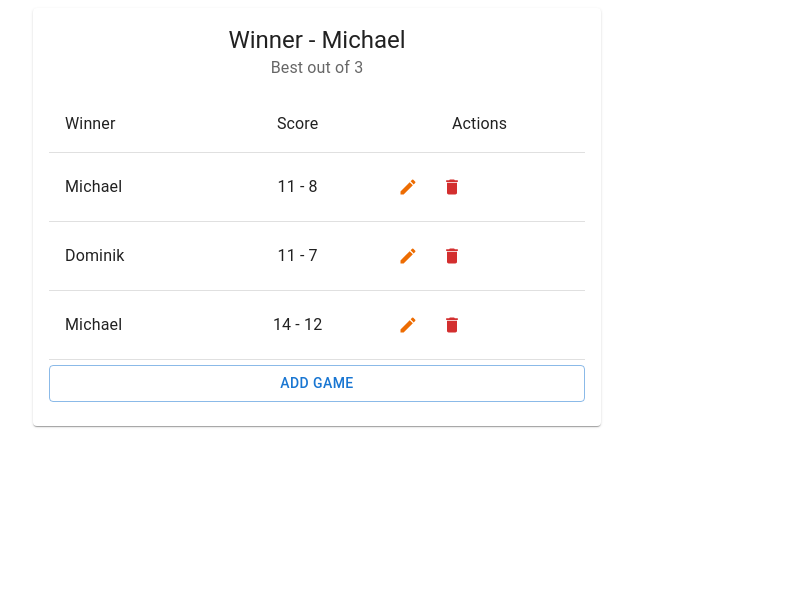
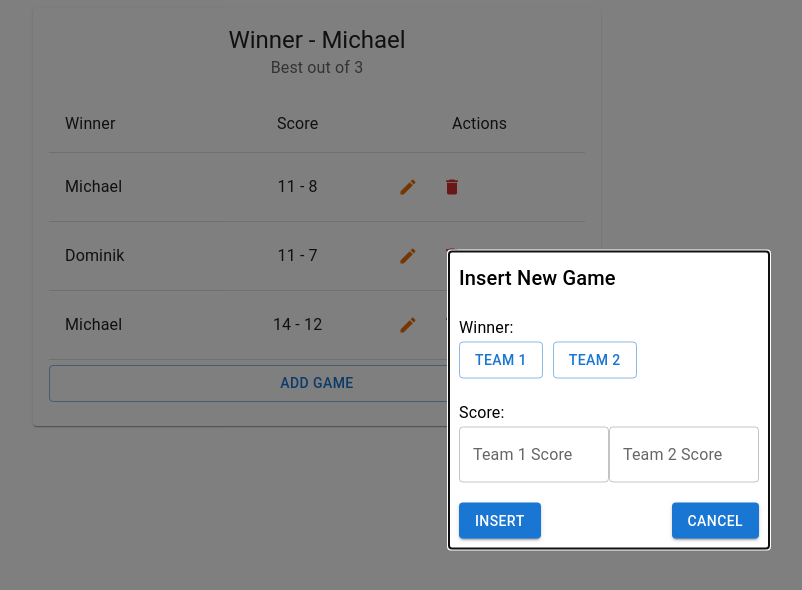
Before and after one commit to DominikDolphin/squash_tracker, a React (Vite) app: page / in a window 1280 px wide. Shown: the top 590 px of the page, without its empty margins (31-833 px from the left). Built offline with nearby package versions, Linux system fonts and the light colour scheme.

Commit message:
Basic view of modal

```diff
--- /dev/null
+++ b/src/components/AddGameModal.jsx
@@ -0,0 +1,102 @@
+import React, { useState } from "react";
+import { Modal, Typography, Button, TextField } from "@mui/material";
+
+export default function AddGameModal({
+  rowKey,
+  isOpen,
+  handleInsertButton,
+  handleCloseModal,
+}) {
+  const [winner, setWinner] = useState("");
+  const [score1, setScore1] = useState("");
+  const [score2, setScore2] = useState("");
+
+  const handleWinnerChange = (value) => {
+    setWinner(value);
+  };
+
+  const handleScore1Change = (event) => {
+    setScore1(event.target.value);
+  };
+
+  const handleScore2Change = (event) => {
+    setScore2(event.target.value);
+  };
+
+  return (
+    <Modal
+      aria-labelledby="delete-modal-title"
+      aria-describedby="delete-modal-description"
+      open={isOpen}
+    >
+      <div
+        style={{
+          position: "absolute",
+          top: "50%",
+          left: "50%",
+          transform: "translate(-50%, -50%)",
+          backgroundColor: "white",
+          padding: 10,
+          width: 300,
+        }}
+      >
+        <Typography id="delete-modal-title" variant="h6">
+          Insert New Game
+        </Typography>
+
+        <div style={{ marginTop: 20 }}>
+          <Typography variant="subtitle1">Winner:</Typography>
+          <Button
+            variant={winner === "Team1" ? "contained" : "outlined"}
+            color="primary"
+            onClick={() => handleWinnerChange("Team1")}
+            style={{ marginRight: 10 }}
+          >
+            Team 1
+          </Button>
+          <Button
+            variant={winner === "Team2" ? "contained" : "outlined"}
+            color="primary"
+            onClick={() => handleWinnerChange("Team2")}
+          >
+            Team 2
+          </Button>
+        </div>
+
+        <div style={{ marginTop: 20, display: "flex" }}>
+          <div style={{ marginRight: 0 }}>
+            <Typography variant="subtitle1">Score:</Typography>
+            <TextField
+              label="Team 1 Score"
+              variant="outlined"
+              value={score1}
+              onChange={handleScore1Change}
+              type="number"
+            />
+          </div>
+          <div>
+            <Typography variant="subtitle1" style={{ color: "transparent" }}>
+              Placeholder
+            </Typography>
+            <TextField
+              label="Team 2 Score"
+              variant="outlined"
+              value={score2}
+              onChange={handleScore2Change}
+              type="number"
+            />
+          </div>
+        </div>
+
+        <div style={{ display: "flex", justifyContent: "space-between", marginTop: 20 }}>
+          <Button variant="contained" color="primary" onClick={handleInsertButton}>
+            Insert
+          </Button>
+          <Button variant="contained" onClick={handleCloseModal}>
+            Cancel
+          </Button>
+        </div>
+      </div>
+    </Modal>
+  );
+}
--- a/src/components/MatchCard.jsx
+++ b/src/components/MatchCard.jsx
@@ -1,6 +1,5 @@
 import { Button, Card, CardContent, CardHeader } from "@mui/material";
 import MatchTable from "./MatchTable";
-
 export default function MatchCard() {
   return (
     <Card>
@@ -11,9 +10,6 @@ export default function MatchCard() {
       />
       <CardContent style={{ PaddingTop: "0px" }}>
         <MatchTable />
-        <Button variant="outlined" fullWidth style={{ marginTop: "5px" }}>
-          Add Game
-        </Button>
       </CardContent>
     </Card>
   );
--- a/src/components/MatchTable.jsx
+++ b/src/components/MatchTable.jsx
@@ -5,9 +5,11 @@ import {
   TableRow,
   TableCell,
   TableHead,
+  Button,
 } from "@mui/material";
 import { useState } from "react";
 import MatchTableGameRow from "./MatchTableGameRow";
+import AddGameModal from "./AddGameModal";
 
 export default function MatchTable() {
   const [sampleData, setSampleData] = useState([
@@ -20,6 +22,9 @@ export default function MatchTable() {
     setSampleData(sampleData.filter((item) => item.id !== id));
   }
 
+  const addGameToTable = (gameData) => {
+    console.log("Adding to game");
+  }
   return (
     <>
       <Table>
@@ -46,6 +51,16 @@ export default function MatchTable() {
           ))}
         </TableBody>
       </Table>
+      <Button
+        variant="outlined"
+        fullWidth
+        style={{ marginTop: "5px" }}
+        onClick={()=>addGameToTable()}
+        >
+          Add Game
+        </Button>
+
+        <AddGameModal isOpen={true}/>
     </>
   );
 }
--- a/vite.config.js
+++ b/vite.config.js
@@ -4,4 +4,7 @@ import react from '@vitejs/plugin-react-swc'
 // https://vitejs.dev/config/
 export default defineConfig({
   plugins: [react()],
+  server: {
+    port:8080
+  }
 })
```
